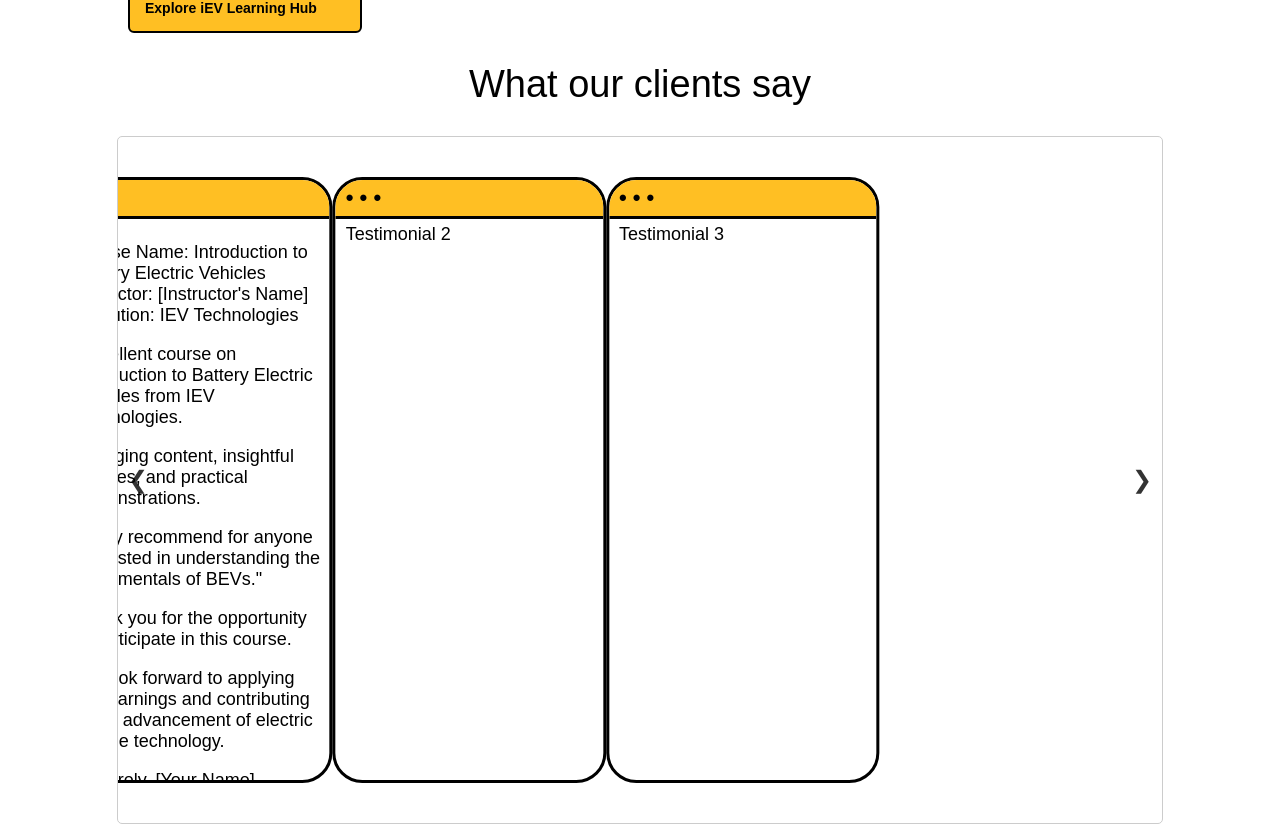
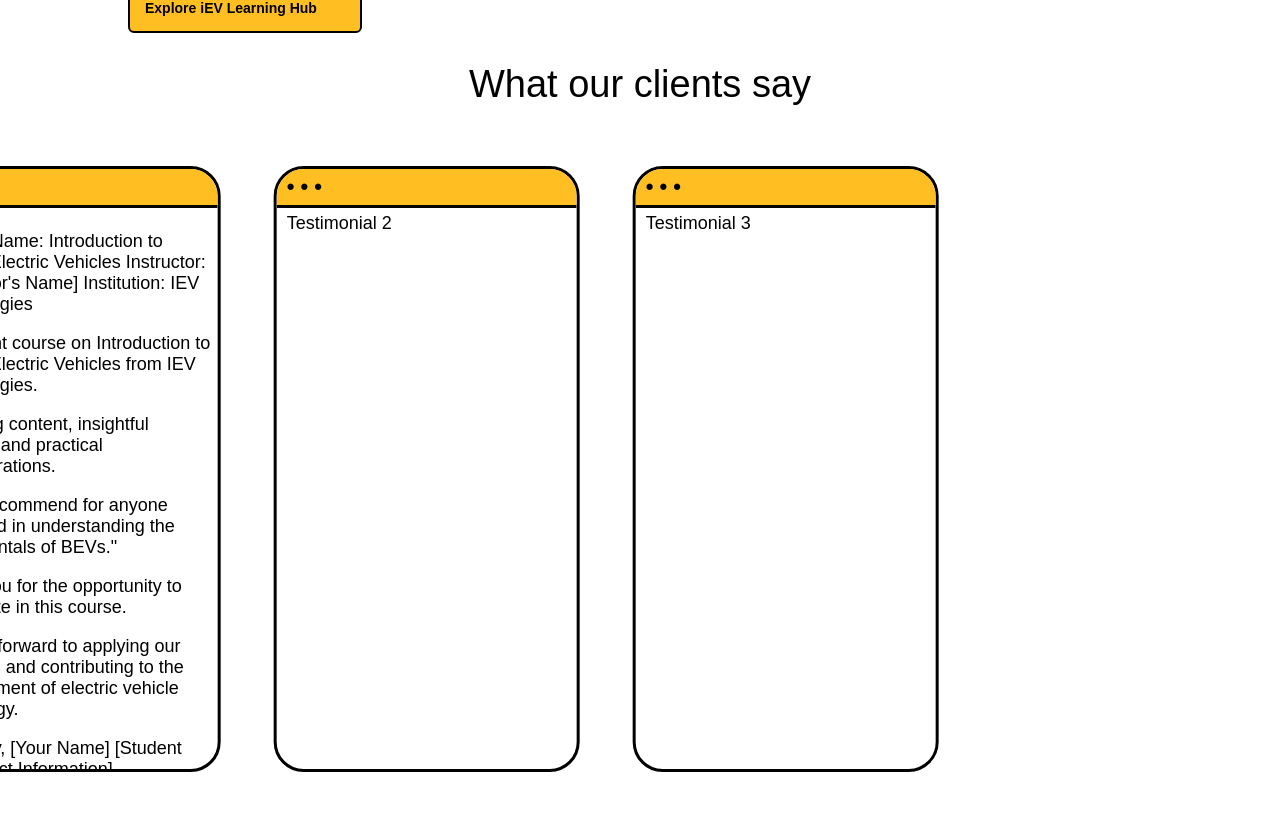
Before and after one commit to iev21/iev-frontend, an Angular app: page / in a window 1280 px wide. Shown: the part 1739-2565 px from the top of the page. Built offline with nearby package versions, Linux system fonts and the light colour scheme.

Commit message:
Update testimonials.component.html

```diff
--- a/src/app/testimonials/testimonials.component.html
+++ b/src/app/testimonials/testimonials.component.html
@@ -3,9 +3,9 @@
 <div class="header">
     What our clients say
 </div>
-<div class="testimonials-container">
+<!--<div class="testimonials-container">-->
     <!-- Left Arrow -->
-    <div class="arrow left-arrow" (click)="scrollTestimonials('left')">&#10094;</div>
+    <!--<div class="arrow left-arrow" (click)="scrollTestimonials('left')">&#10094;</div>-->
 
     <!-- Testimonials Content -->
     <div class="testimonials">
@@ -51,8 +51,8 @@
     </div>
 
     <!-- Right Arrow -->
-    <div class="arrow right-arrow" (click)="scrollTestimonials('right')">&#10095;</div>
-</div>
+    <!--<div class="arrow right-arrow" (click)="scrollTestimonials('right')">&#10095;</div>-->
+<!--</div>-->
 
 
 
```
